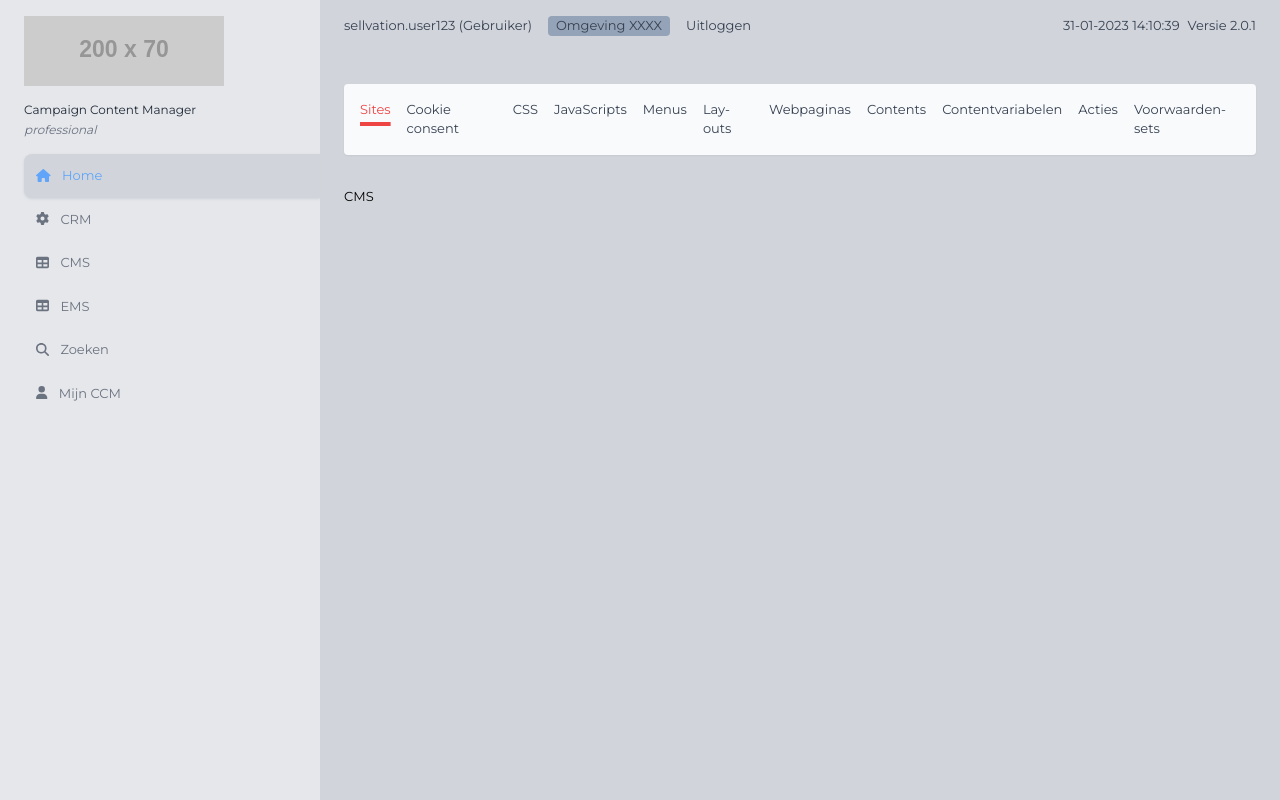
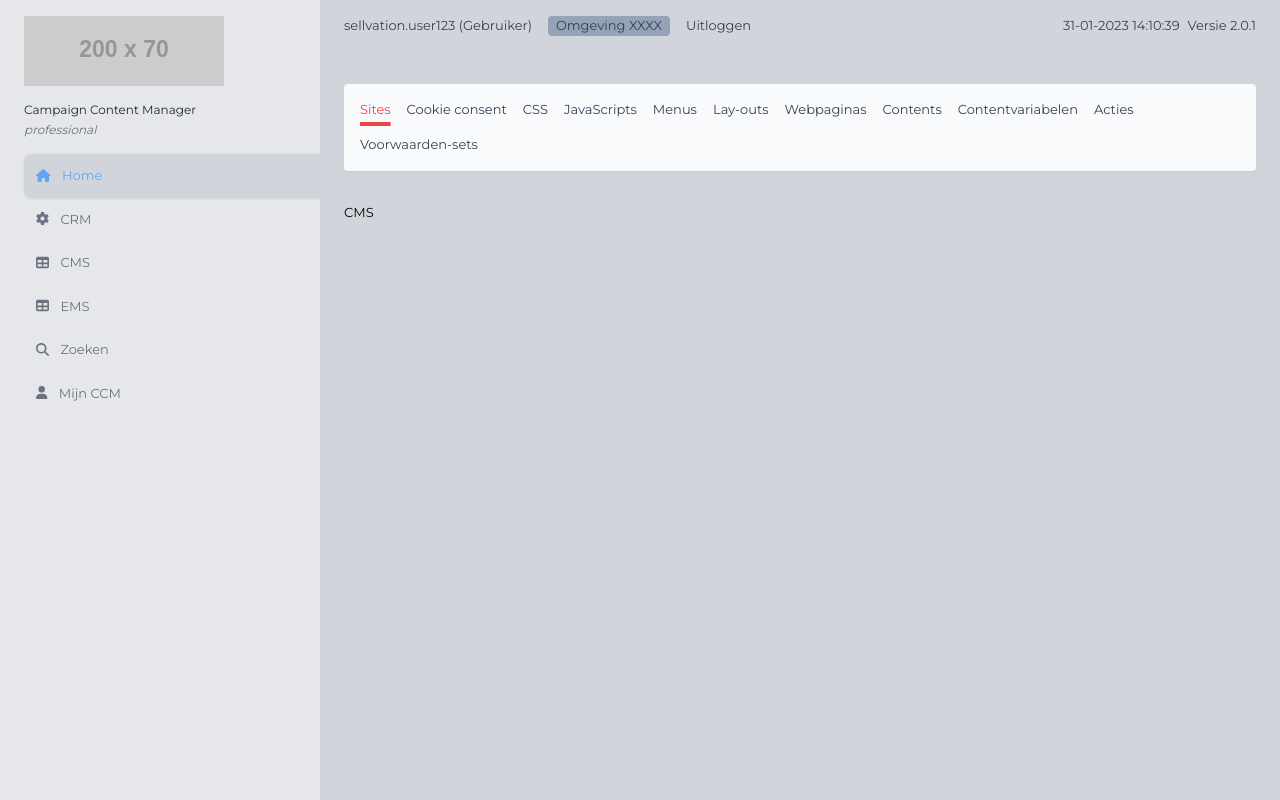
Before and after one commit to zStevenn/vuejs-testing, a Vue app: page /#/cms in a window 1280 px wide. Built offline with nearby package versions, Linux system fonts and the light colour scheme.

Commit message:
Added wrapping instead of text breaking

```diff
--- a/src/components/ContentNavigation.vue
+++ b/src/components/ContentNavigation.vue
@@ -1,6 +1,6 @@
 <template>
   <div class="bg-slate-50 p-4 rounded shadow-sm">
-    <ul class="flex gap-4 text-gray-700 cursor-pointer">
+    <ul class="flex flex-wrap gap-4 text-gray-700 cursor-pointer">
       <li
         v-for="(item, index) in items"
         :key="index"
```
